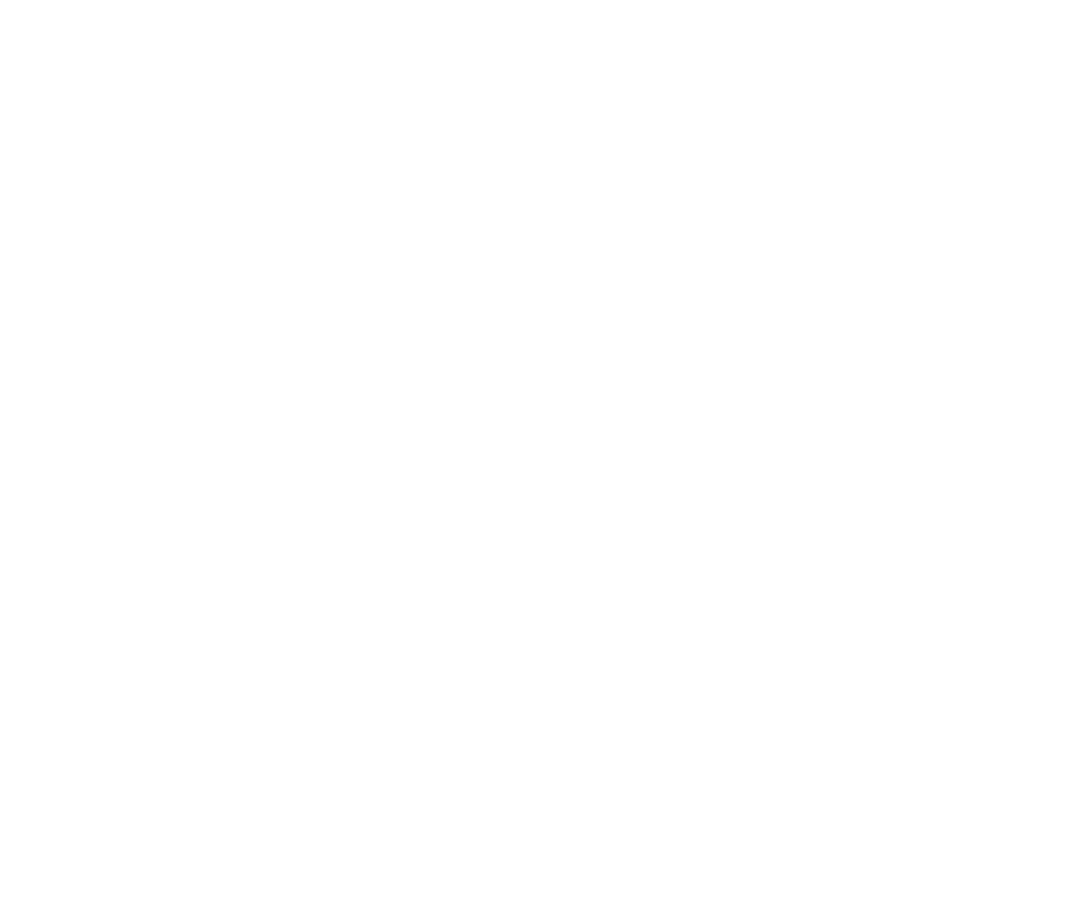
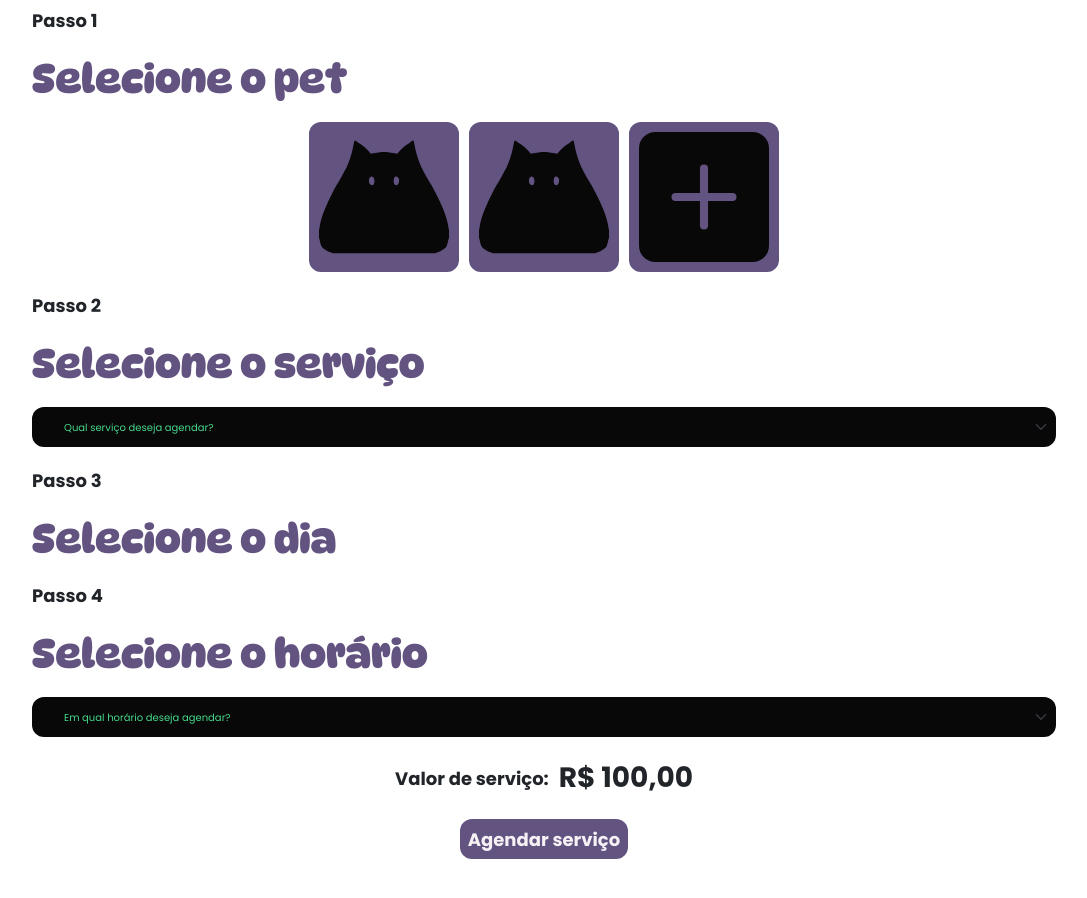
Before and after one commit to Miaumarro-Petshop/Miaumarro-Client, a Vue app: page /minha-conta/servicos/adicionar in a window 1280 px wide. Shown: the part 340-1238 px from the top of the page, without its empty margins (96-1183 px from the left). Before the commit the page ends 800 px from the top, so only its background shows below. Built offline with nearby package versions, Linux system fonts and the light colour scheme.

Commit message:
Appointment components creation

```diff
--- a/src/components/User/Appointment/AppointmentCreate.vue
+++ b/src/components/User/Appointment/AppointmentCreate.vue
@@ -1,4 +1,101 @@
 <template>
-  <main></main>
+  <main>
+        <article class="account">
+            <div class="appointment-container">
+            <section>
+                <h1 class="ts40 ts-purple">Banho e tosa</h1>
+            </section>
+            <section>
+                <p class="ts12r ts-green">Bem-vindo ao Serviço de Agendamento!
+                    Aqui você consegue agendar diversos serviços para o seu bichinho.</p>
+            </section>
+            <section>
+                <p class="ts18b step">Passo 1</p>
+            </section>
+            <section>
+                <h1 class="ts40 ts-purple step">Selecione o pet</h1>
+            </section>
+            <li id="choose-pet">
+                <ul>
+                    <a href="">
+                        <div>
+                            <div class="col col-lg-2">
+                                <img id="img-pet-2" src="../../../assets/img/miaumarro/logo_icon.svg" alt="Pet Image">
+                            </div>
+                        </div>
+                    </a>
+                </ul>
+                <ul>
+                    <a href="">
+                        <div class="">
+                            <div class="col col-lg-2">
+                                <img id="img-pet-2" src="../../../assets/img/miaumarro/logo_icon.svg" alt="Pet Image">
+                            </div>
+                        </div>
+                    </a>
+                </ul>
+                <ul>
+                    <a href="">
+                        <div class="">
+                            <div class="col col-lg-2">
+                                <img id="img-pet-2" src="../../../assets/img/icon/plus-square-fill.svg" alt="Plus Image">
+                            </div>
+                        </div>
+                    </a>
+                </ul>
+            </li>
+            <section>
+                <p class="ts18b step">Passo 2</p>
+            </section>
+            <section>
+                <h1 class="ts40 ts-purple step">Selecione o serviço</h1>
+            </section>
+            <form method="post" action="" class="ts14r">
+                <select class="form-select form-black form-data ts-green" id="pet-type" name="pet-type">
+                    <option selected disabled>Qual serviço deseja agendar?</option>
+                    <option value="1">Banho</option>
+                    <option value="2">Tosa</option>
+                    <option value="3">Banho e tosa</option>
+                </select>
+            </form>
+            <section>
+                <p class="ts18b step">Passo 3</p>
+            </section>
+            <section>
+                <h1 class="ts40 ts-purple step">Selecione o dia</h1>
+            </section>
+            <section>
+                <p class="ts18b step">Passo 4</p>
+            </section>
+            <section>
+                <h1 class="ts40 ts-purple step">Selecione o horário</h1>
+            </section>
+            <form method="post" action="" class="ts14r">
+                <select class="form-select form-black form-data ts-green" id="pet-type" name="pet-type">
+                    <option selected disabled>Em qual horário deseja agendar?</option>
+                    <option>08:00h</option>
+                    <option>09:00h</option>
+                    <option>10:00h</option>
+                    <option>11:00h</option>
+                    <option>12:00h</option>
+                    <option>14:00h</option>
+                    <option>15:00h</option>
+                    <option>16:00h</option>
+                    <option>17:00h</option>
+                    <option>18:00h</option>
+                </select>
+            </form>
+            <section id="service-price">
+                <span class="ts18b step">Valor de serviço:</span>
+                <span class="ts28b step">R$ 100,00</span>
+            </section>
+            <div class="col-md-8 col-lg-3" id="edit-button">
+                <a href="">
+                    <button class="btn btn-purple ts18b" type="submit">Agendar serviço</button>
+                </a>
+            </div>
+            </div>
+        </article>
+    </main>
 </template>
 <script></script>
--- a/src/components/User/Appointment/AppointmentList.vue
+++ b/src/components/User/Appointment/AppointmentList.vue
@@ -1,4 +1,84 @@
 <template>
-  <main></main>
+  <main>
+        <article class="account">
+            <section>
+                <h1 class="ts40 ts-purple">Meus agendamentos</h1>
+            </section>
+            <section>
+                <p class="ts12r ts-green">Acompanhe aqui os seus serviços agendados!</p>
+            </section>
+            <section>
+                <div class="result-count">
+                    <p class="ts18b">XXX serviços agendados</p>
+                </div>
+            </section>
+            <li class="cards-list">
+                <ul>
+                    <a href="">
+                        <div class="card card-item">
+                            <div class="col col-lg-2">
+                                <img id="card-img-pet" src="../../../assets/img/miaumarro/logo_icon.svg" alt="House Image">
+                            </div>
+                            <div class="card-body-data col col-lg-10">
+                                <div class="card-info">
+                                    <div class="card-title">
+                                        <h1 class="ts18b ts-green">Nome do serviço</h1>
+                                        <p class="ts14r ts-green">Nome do bichinho</p>
+                                        <p class="ts14r ts-green">Dia</p>
+                                        <p class="ts14r ts-green">Horário</p>
+                                        <p class="ts14r ts-green">Valor do serviço</p>
+                                    </div>
+                                    <div>
+                                        <nav>
+                                            <a class="ts14b link-green" href="">Editar</a>
+                                        </nav>
+                                    </div>
+                                </div>
+                            </div>
+                        </div>
+                    </a>
+                </ul>
+                <ul>
+                    <a href="">
+                        <div class="card card-item">
+                            <div class="col col-lg-2">
+                                <img id="card-img-pet" src="../../../assets/img/miaumarro/logo_icon.svg" alt="House Image">
+                            </div>
+                            <div class="card-body-data col col-lg-10">
+                                <div class="card-info">
+                                    <div class="card-title">
+                                        <h1 class="ts18b ts-green">Nome do serviço</h1>
+                                        <p class="ts14r ts-green">Nome do bichinho</p>
+                                        <p class="ts14r ts-green">Dia</p>
+                                        <p class="ts14r ts-green">Horário</p>
+                                        <p class="ts14r ts-green">Valor do serviço</p>
+                                    </div>
+                                    <div>
+                                        <nav>
+                                            <a class="ts14b link-green" href="">Editar</a>
+                                        </nav>
+                                    </div>
+                                </div>
+                            </div>
+                        </div>
+                    </a>
+                </ul>
+            </li>
+            <div>
+                <nav>
+                    <a class="ts14b link-green">
+                        <p>
+                            histórico de agendamentos
+                        </p>
+                    </a>
+                </nav>
+            </div>
+            <div class="col-md-8 col-lg-8" id="center-btn">
+                <a href="">
+                    <button class="btn btn-purple ts18b" type="submit">Novo agendamento</button>
+                </a>
+            </div>
+        </article>
+    </main>
 </template>
 <script></script>
```
Also changed, not shown: src/components/User/Appointment/AppointmentEmpty.vue (+33 -1 lines).
